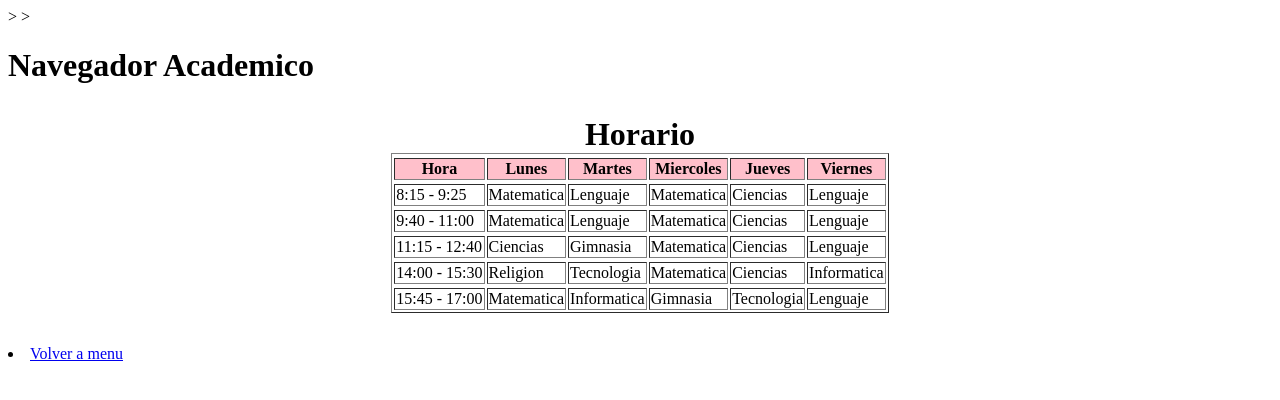
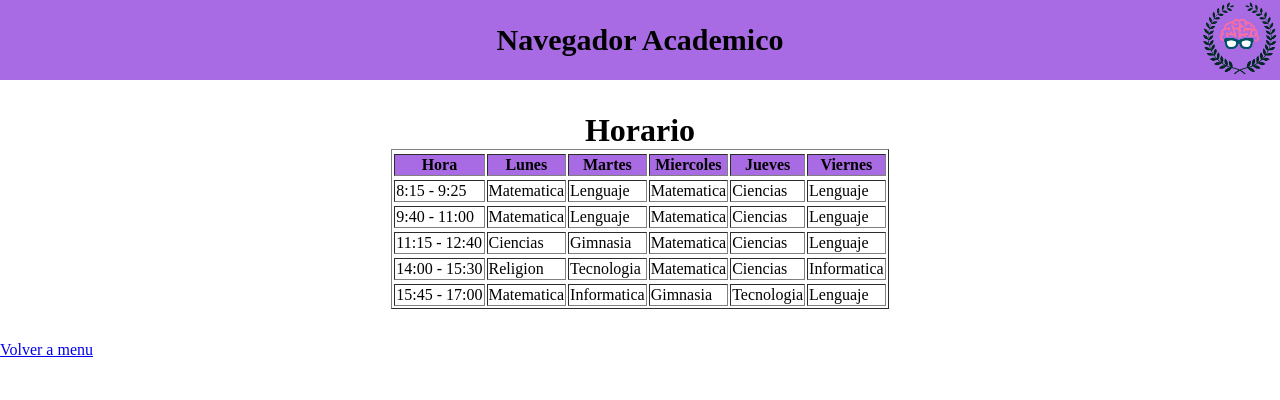
Before and after one commit to LukassForce/Proyecto-Ing-Web, a plain HTML site: page app/paginas/horario.html in a window 1280 px wide. Drawn offline with Linux system fonts and the light colour scheme.

Commit message:
Mejora visual en las paginas creadas, para que tengan relacion en el tema

```diff
--- a/app/css/calendario.css
+++ b/app/css/calendario.css
@@ -1,21 +1,60 @@
-ol{
+body {
+    margin: 0px;
+}
+
+header {
+    margin: 0px;
+    font-size: 15px;
+    color: rgb(0, 0, 0);
+    background-color: rgb(169, 107, 228);
+    font-weight: bold;
+    text-align: center;
+    padding-top: 5px;
+    padding-bottom: 5px;
+}
+
+header h1 {
+    font-weight: bold;
+    width: 100vw;
+}
+
+ol {
     padding: 0px;
     list-style: none;
     display: grid;
     grid-template-columns: repeat(7, 1fr);
 }
-div{
+
+div {
     text-align: center;
     width: 300px;
+    margin-left: 5px;
 }
-.firstDay{
+
+.firstDay {
     grid-column: 6;
 }
-li{
+
+li {
     text-align: right;
 }
-.weekDays{
+
+.weekDays {
     background-color: rgb(169, 107, 228);
     font-weight: bold;
     text-align: center;
 }
+
+aside li {
+    list-style: none;
+    text-align: left;
+}
+
+.logo {
+    align-items: right;
+    width: 80px;
+    margin-top: 0px;
+    position: absolute;
+    top: 0;
+    right: 0;
+}
--- /dev/null
+++ b/app/css/horario.css
@@ -0,0 +1,39 @@
+body{
+    margin: 0px;
+}
+header {
+    margin: 0px;
+    font-size: 15px;
+    color: rgb(0, 0, 0);
+    background-color: rgb(169, 107, 228);
+    font-weight: bold;
+    text-align: center;
+    padding-top: 3px;
+    padding-bottom: 3px;
+}
+
+header h1 {
+    font-weight: bold;
+    width: 100vw;
+}
+
+.logo {
+    align-items: right;
+    width: 80px;
+    margin-top: 0px;
+    position: absolute;
+    top: 0;
+    right: 0;
+}
+
+li{
+    list-style: none;
+}
+
+aside{
+    float: bottom;
+}
+
+#dias{
+    background-color: rgb(169, 107, 228);
+}
--- a/app/css/inicioSesion.css
+++ b/app/css/inicioSesion.css
@@ -1,12 +1,11 @@
-
 * {
     padding: 0;
     margin: 0;
     /* border: 1px solid black; */
 }
 
-body{
-    background-color: lightgray;
+body {
+    background-color: #FADBD8;
     height: 100%;
 }
 
@@ -16,11 +15,11 @@ body{
     margin: 40px auto;
 }
 
-#iniciar-sesion{
+#iniciar-sesion {
     text-align: center;
 }
 
-input{
+input {
     margin-top: 10px;
     margin-bottom: 10px;
     font-size: 22px;
@@ -28,28 +27,32 @@ input{
     width: 100%;
     height: 100%;
     padding: 5px 10px;
-    background: lightcoral;
+    background: rgb(169, 107, 228);
     background-image: none;
     border: 1px solid black;
-    color: grey;
+    color: black;
     border-radius: 0;
     transition: all 0.5s ease;
     border-radius: 5px;
 }
 
-button{
+button {
     margin-top: 10px;
     font-size: 22px;
-    color: grey;
+    color: black;
     width: 50%;
-    background-color: lightcoral;
+    background-color: rgb(169, 107, 228);
     border: 1px solid black;
     border-radius: 5px;
     padding: 5px 10px;
     cursor: pointer;
 }
 
-button:hover{
-    background-color: indianred;
+button:hover {
+    background-color: rgb(201, 92, 205);
     color: gainsboro;
 }
+
+li {
+    list-style: none;
+}
--- a/app/css/menu.css
+++ b/app/css/menu.css
@@ -3,6 +3,7 @@
 body {
   font-family: "Roboto", sans-serif;
 }
+
 header {
   font-size: 30px;
   color: black;
@@ -18,11 +19,21 @@ header h1 {
   width: 100vw;
 }
 
+.logo {
+  align-items: right;
+  width: 50px;
+  margin-top: 0px;
+  position: absolute;
+  top: 0;
+  right: 0;
+}
+
 nav {
   margin-left: 10px;
   width: 100%;
   height: 90px;
 }
+
 nav ul {
   list-style: none;
   list-style-type: none;
@@ -61,13 +72,15 @@ nav li a {
   color: black;
   font-size: 22px;
 }
+
 /*
   li a:hover{
       background-color: blue;
   }*/
-nav li:hover{
+nav li:hover {
   background-color: rgba(86, 15, 152, 0.434);
 }
+
 nav ul li img {
   width: 150px;
 }
--- a/app/paginas/horario.html
+++ b/app/paginas/horario.html
@@ -1,18 +1,20 @@
 <html>
     <head>
-        <title>Horario</title>>
-    </head>>
+        <title>Horario</title>
+        <link rel="stylesheet" href="../css/horario.css">
+    </head>
 
-    <header>
-        <h1>Navegador Academico</h1>
-    </header>
 
     <body>
+        <header>
+            <h1>Navegador Academico</h1>
+            <img class="logo" src="../imagenes/Logo.png">
+        </header>
+
         <center><h1><p style="color:black">Horario
             <table border = "1" bgcolor="white">
-
                 <tr>
-                    <tr bgcolor="pink">
+                    <tr id="dias">
                         <th scope="col">Hora</th>
                         <th scope="col">Lunes</th>
                         <th scope="col">Martes</th>
@@ -66,18 +68,11 @@
                         <td>Lenguaje</td>
                 </tr>
             </table>
-
         </center>
 
+        <aside>
+            <li><a href="../index.html" title="inicio">Volver a menu</a></li>
+        </aside>
 
-
-
-
-
-
-
-     </body>
-    <li><a href="index.html" title="inicio">Volver a menu</a></li>
-
-
+    </body>
 </html>
```
Also changed, not shown: app/index.html (+7 -3 lines), app/paginas/calendario.html (+11 -8 lines), app/paginas/inicioSesion.html (+11 -10 lines), app/imagenes/Logo.png (added), app/imagenes/PUCV_Escudo2016.svg.png (added), 2 other files.
